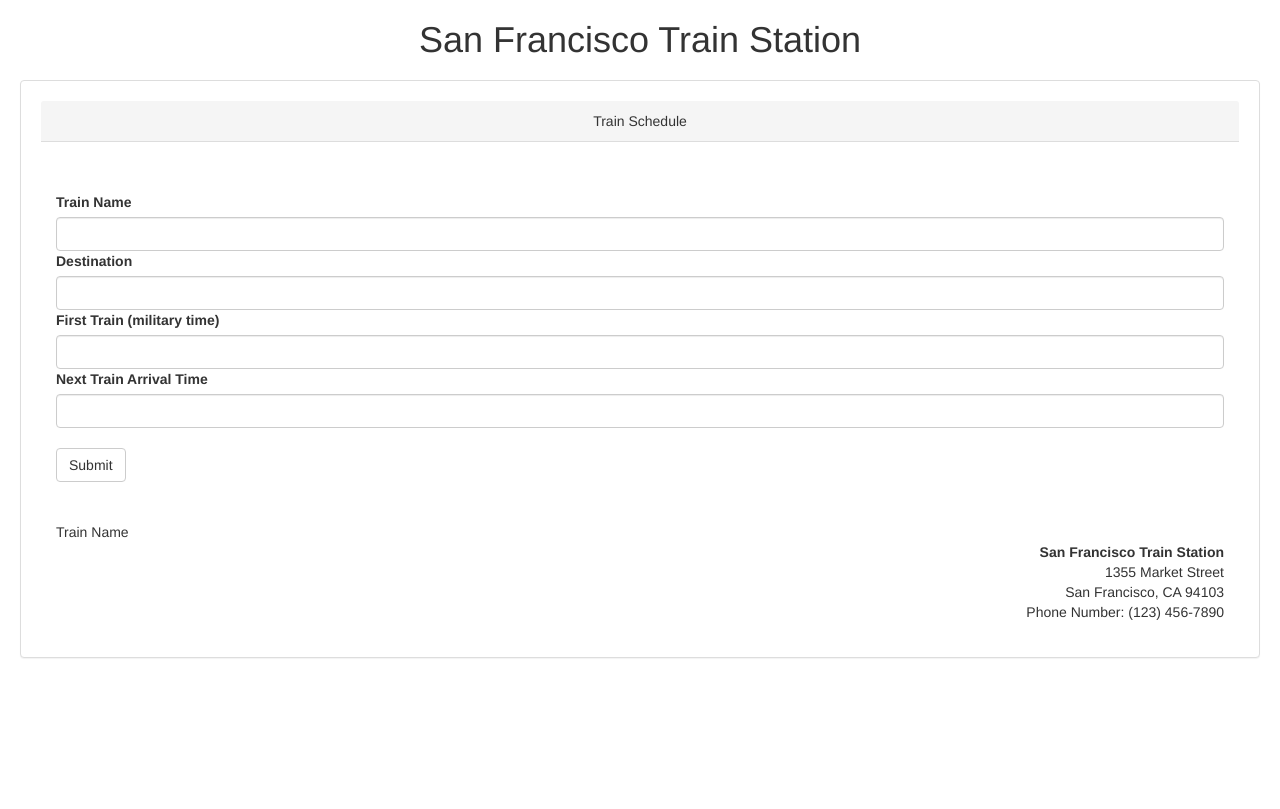
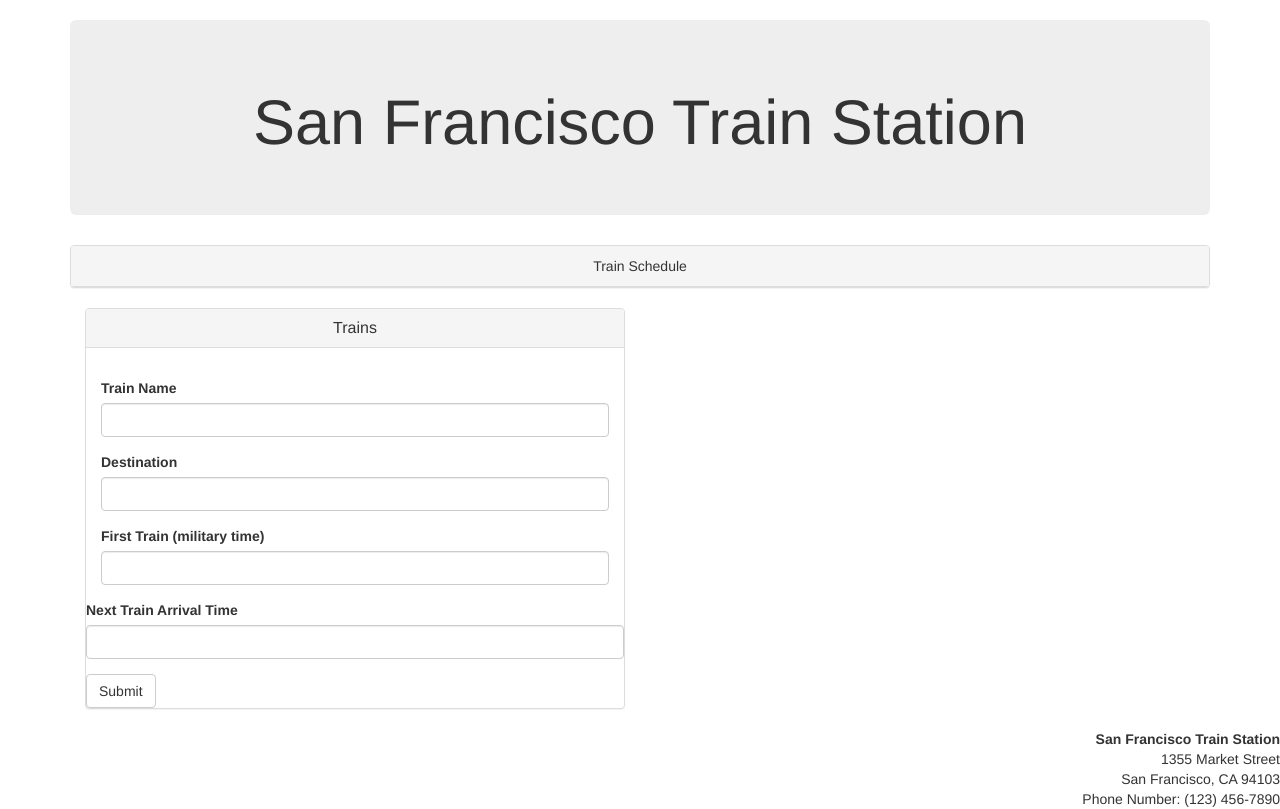
Before and after one commit to dmerk2/Train-Schedule, a PHP site: page / in a window 1280 px wide. Before the commit the page ends 658 px from the top, so only its background shows below. Run offline with PHP 8.4, Linux system fonts and the light colour scheme; some libraries are stand-ins or nearby versions.

Commit message:
from example

```diff
--- a/assets/css/style.css
+++ b/assets/css/style.css
@@ -1,30 +1,9 @@
 h1{
-	font-size:40px;
 	text-align:center
-}
-
-button{
-	margin:10px;
-	padding:5px;
-	font-size:10px;
-}
-
-.container{
-	font-size:25px;
 }
 
 .panel-heading{
 	text-align:center;
-	margin-top:5px;
-	margin:20px;
-}
-
-.panel-default{
-	margin:20px;
-}
-
-.panel-body{
-	margin:20px;
 }
 
 footer{
--- a/firebase.html
+++ b/firebase.html
@@ -1,47 +1,74 @@
 <!DOCTYPE html>
-
 <html lang='en'>
 <head>
 	<meta charset='UTF-8'>
 	<title>Train-Schedule</title>
 	  <!-- linking jquery to html -->
-    <script src="https://code.jquery.com/jquery-2.2.4.js" integrity="sha256-iT6Q9iMJYuQiMWNd9lDyBUStIq/8PuOW33aOqmvFpqI=" crossorigin="anonymous"></script>
+ 		<script src="https://code.jquery.com/jquery.js"></script>
     <!-- Linking to CSS -->
     <link rel="stylesheet" type="text/css" href="assets/css/style.css">
     <!--So it can be neatly viewed on phones-->
     <meta name="viewport" content="width=device-width, initial-scale=1">
-	<!-- Latest compiled and minified JavaScript -->
-	<script src="https://maxcdn.bootstrapcdn.com/bootstrap/3.3.6/js/bootstrap.min.js" integrity="sha384-0mSbJDEHialfmuBBQP6A4Qrprq5OVfW37PRR3j5ELqxss1yVqOtnepnHVP9aJ7xS" crossorigin="anonymous"></script>
-	<!-- Latest compiled and minified CSS -->
+	<!-- Bootstrap -->
 	<link rel="stylesheet" href="https://maxcdn.bootstrapcdn.com/bootstrap/3.3.6/css/bootstrap.min.css" integrity="sha384-1q8mTJOASx8j1Au+a5WDVnPi2lkFfwwEAa8hDDdjZlpLegxhjVME1fgjWPGmkzs7" crossorigin="anonymous">
+	<!-- Linking to firebase -->
+	<script src="https://cdn.firebase.com/js/client/2.4.2/firebase.js"></script>
+	<!-- Added Moment JS -->
+ 	<script src="https://cdn.jsdelivr.net/momentjs/2.12.0/moment.min.js"></script>
 
 </head>
 <body>
 
-<h1>San Francisco Train Station</h1>
 
+<div class='container'>
+
+	<br/>
+
+    <!-- Jumbotron -->
+    <div class="jumbotron">
+        <h1 class="text-center">San Francisco Train Station</h1>
+    </div>
+
+  <!-- Default panel contents -->
 <div class="panel panel-default">
   <div class="panel-heading">Train Schedule</div>
+
+  <!-- Table -->
+  <table class="table">
+
+  </table>
+</div>
+
+    	<!-- train information -->
+		<div class="col-lg-6">
+			<div class="panel panel-default">
+				<div class="panel-heading">
+					<h3 class="panel-title">Trains</h3>
+				</div>
 				<div class="panel-body">
-  <ul class="list-group">
+			<form role="form">
+				<div class="form-group">
   	 		<div class="form-group"></div>
-  			<label for="usr">Train Name</label>
-  			<input type="text" class="form-control" id="usr">
+  				<label for="text">Train Name</label>
+  				<input type="text" class="form-control" id="trainInput">
+	  		</div>
 		    <div class="form-group">
   				<label for="text">Destination</label>
-  			<input type="text" class="form-control" id="usr">
+  				<input type="destination" class="form-control" id="destinationInput">
+	  		</div>
+  			<div class="form-group"></div>
 				<label for="text">First Train (military time)</label>
-			<input type="text" class="form-control" id="usr">
+				<input type="militaryTime" class="form-control" id="militaryTimeInput">
+			</div>
 	    	<div class="form-group">
-  			<label for="usr">Next Train Arrival Time</label>
-  		 	<input type="text" class="form-control" id="usr"><br/>
+  				<label for="text">Next Train Arrival Time</label>
+  		 		<input type="nextTrain" class="form-control" id="nextTrainInput">
+  			</div>
   			<button type="submit" class="btn btn-default" id="addTrain">Submit</button>
-  </ul>
-<br/>
-
-<table>
-	<tr>Train Name</tr>
-</table>
+  		</form>
+  	</div>
+  </div>
+</div>
 
 <footer>
 	<strong>San Francisco Train Station</strong><br>
```
Also changed, not shown: assets/js/jquery.js (+54 -22 lines). Lines whose indentation alone changed are shown as unchanged.
